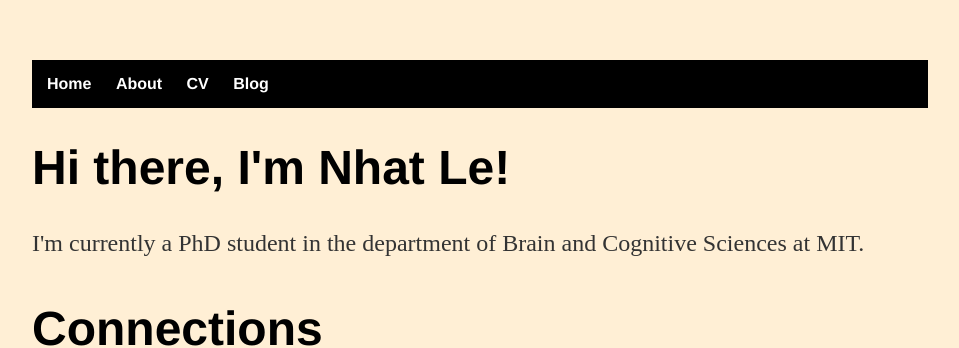
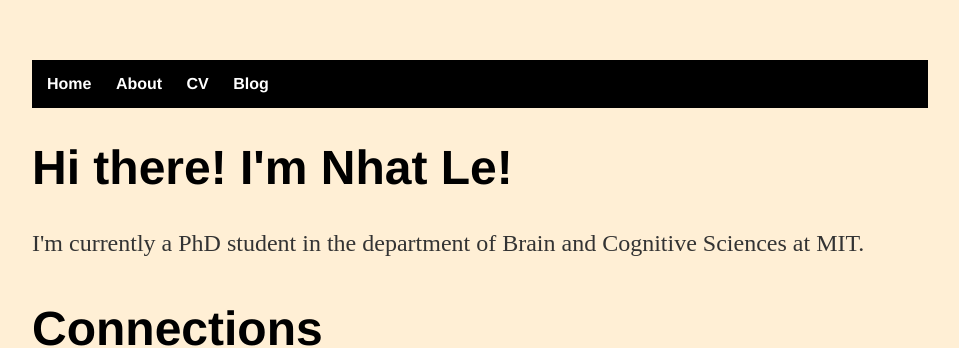
Before and after one commit to nhat-le/nhat-le.github.io, a Jekyll site: the page built from index.html, in a window 1280 px wide and 900 px high. Shown: the top 348 px of the window, without its empty margins (160-1119 px from the left). Built offline with Jekyll 4.4.1, drawn with Linux system fonts in a browser that asks for light colours.

Commit message:
minor change

```diff
--- a/index.html
+++ b/index.html
@@ -3,7 +3,7 @@ layout: default
 title: Nhat Le, PhD student
 ---
 <div class="blurb">
-	<h1>Hi there, I'm Nhat Le!</h1>
+	<h1>Hi there! I'm Nhat Le!</h1>
         <p>I'm currently a PhD student in the department of Brain and Cognitive Sciences at MIT. </p>
 
         <article id="post-25" class="post-25 page type-page status-publish hentry">
```
